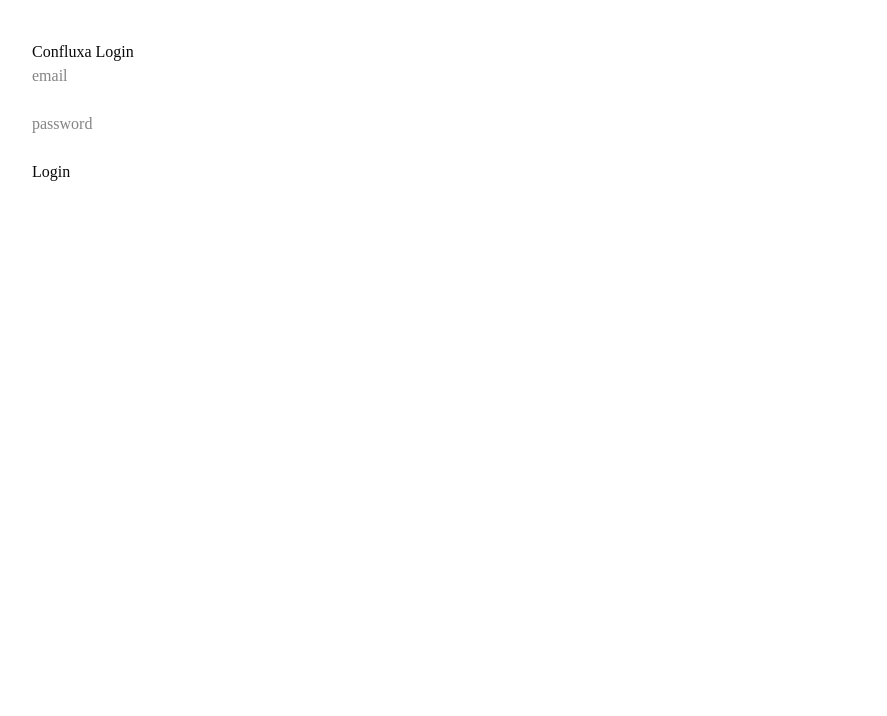
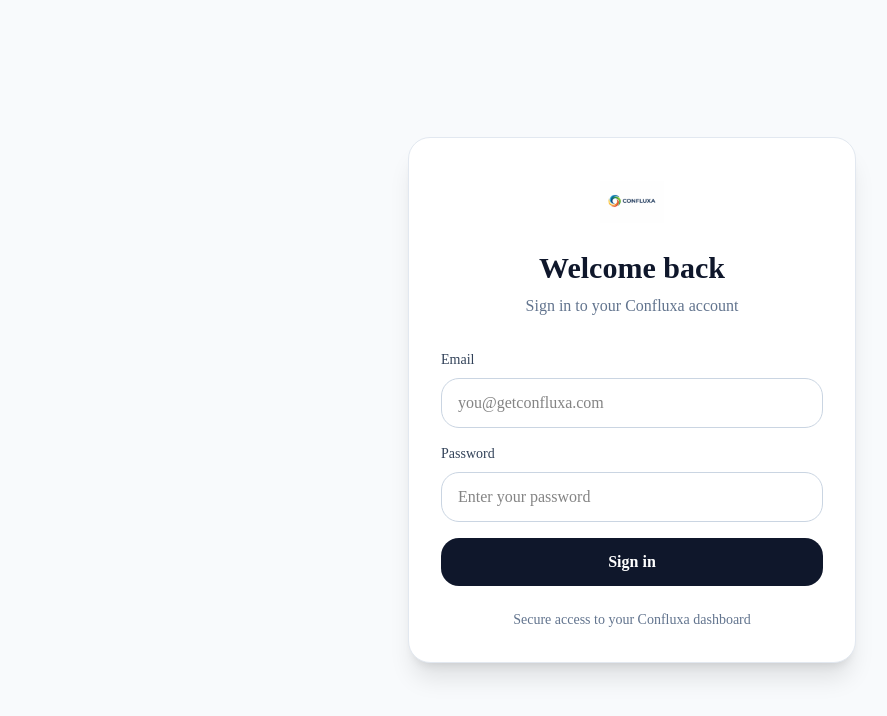
Before and after one commit to igwebuike/confluxa-frontend, a Next.js app: page /login in a window 1280 px wide. Shown: the top 716 px of the page, without its empty margins (8-895 px from the left). Built offline with nearby package versions, Linux system fonts and the light colour scheme; no server answers.

Commit message:
style login page

```diff
--- a/src/app/login/page.tsx
+++ b/src/app/login/page.tsx
@@ -4,56 +4,90 @@
 import { supabase } from "@/lib/supabase";
 
 export default function LoginPage() {
+  const [email, setEmail] = useState("");
+  const [password, setPassword] = useState("");
+  const [loading, setLoading] = useState(false);
 
-  const [email,setEmail] = useState("");
-  const [password,setPassword] = useState("");
-
-  const login = async (e:any) => {
+  const login = async (e: any) => {
     e.preventDefault();
+    setLoading(true);
 
     const { error } = await supabase.auth.signInWithPassword({
       email,
-      password
+      password,
     });
 
-    if(error){
+    setLoading(false);
+
+    if (error) {
       alert(error.message);
       return;
     }
 
-    window.location.href="/dashboard";
+    window.location.href = "/dashboard";
   };
 
   return (
-    <div style={{padding:40}}>
+    <div className="min-h-screen bg-slate-50 flex items-center justify-center px-4">
+      <div className="w-full max-w-md">
+        <div className="bg-white rounded-3xl shadow-xl border border-slate-200 p-8">
+          <div className="flex flex-col items-center text-center">
+            <img
+              src="/confluxa-logo.png"
+              alt="Confluxa Logo"
+              className="h-16 w-16 object-contain mb-4"
+            />
 
-      <h2>Confluxa Login</h2>
+            <h1 className="text-3xl font-bold text-slate-900">
+              Welcome back
+            </h1>
 
-      <form onSubmit={login}>
+            <p className="text-slate-500 mt-2">
+              Sign in to your Confluxa account
+            </p>
+          </div>
 
-        <input
-          placeholder="email"
-          value={email}
-          onChange={(e)=>setEmail(e.target.value)}
-        />
+          <form onSubmit={login} className="mt-8 space-y-4">
+            <div>
+              <label className="block text-sm font-medium text-slate-700 mb-2">
+                Email
+              </label>
+              <input
+                type="email"
+                placeholder="you@getconfluxa.com"
+                value={email}
+                onChange={(e) => setEmail(e.target.value)}
+                className="w-full rounded-2xl border border-slate-300 px-4 py-3 outline-none focus:ring-2 focus:ring-slate-900"
+              />
+            </div>
 
-        <br/><br/>
+            <div>
+              <label className="block text-sm font-medium text-slate-700 mb-2">
+                Password
+              </label>
+              <input
+                type="password"
+                placeholder="Enter your password"
+                value={password}
+                onChange={(e) => setPassword(e.target.value)}
+                className="w-full rounded-2xl border border-slate-300 px-4 py-3 outline-none focus:ring-2 focus:ring-slate-900"
+              />
+            </div>
 
-        <input
-          type="password"
-          placeholder="password"
-          value={password}
-          onChange={(e)=>setPassword(e.target.value)}
-        />
+            <button
+              type="submit"
+              disabled={loading}
+              className="w-full rounded-2xl bg-slate-900 text-white py-3 font-semibold hover:bg-slate-800 transition disabled:opacity-60"
+            >
+              {loading ? "Signing in..." : "Sign in"}
+            </button>
+          </form>
 
-        <br/><br/>
-
-        <button type="submit">
-          Login
-        </button>
-
-      </form>
-
+          <p className="text-center text-sm text-slate-500 mt-6">
+            Secure access to your Confluxa dashboard
+          </p>
+        </div>
+      </div>
     </div>
   );
 }
```
